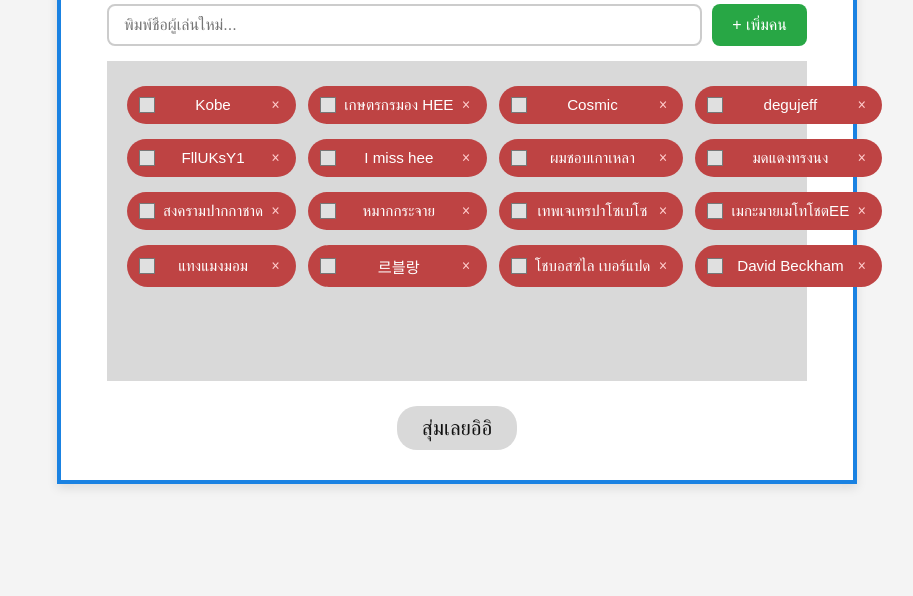
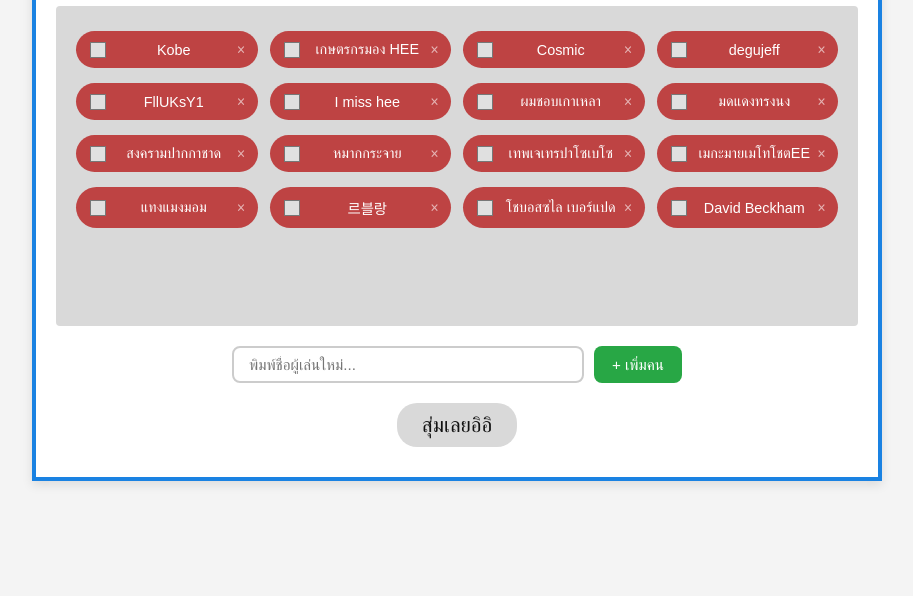
Before and after one commit to TestAppmoblie/RandomLOL, a plain HTML site: page index.html in a window 1280 px wide. Shown: the part 204-800 px from the top of the page, without its empty margins (183-1096 px from the left). Drawn offline with Linux system fonts and the light colour scheme.

Commit message:
Update index.html

```diff
--- a/index.html
+++ b/index.html
@@ -25,7 +25,7 @@
       background-color: #ffffff;
       border: 4px solid #1a82e2;
       width: 100%;
-      max-width: 800px;
+      max-width: 850px;
       padding: 30px 20px;
       box-shadow: 0 4px 10px rgba(0,0,0,0.1);
       display: flex;
@@ -41,52 +41,16 @@
       text-align: center;
     }
 
-    .add-player-box {
-      display: flex;
-      gap: 10px;
-      width: 100%;
-      max-width: 700px;
-      margin-bottom: 15px;
-    }
-
-    .add-player-box input {
-      flex: 1;
-      padding: 10px 15px;
-      border: 2px solid #ccc;
-      border-radius: 8px;
-      font-size: 1rem;
-      outline: none;
-    }
-
-    .add-player-box input:focus {
-      border-color: #1a82e2;
-    }
-
-    .btn-add {
-      background-color: #28a745;
-      color: white;
-      border: none;
-      padding: 10px 20px;
-      border-radius: 8px;
-      cursor: pointer;
-      font-size: 1rem;
-      transition: background 0.2s;
-    }
-
-    .btn-add:hover {
-      background-color: #218838;
-    }
-
     .board {
       background-color: #d9d9d9;
       width: 100%;
-      max-width: 700px;
       min-height: 320px;
       padding: 25px 20px;
-      margin-bottom: 25px;
+      margin-bottom: 20px;
+      border-radius: 4px;
     }
 
-    /* Grid layout for selection page */
+    /* Grid layout */
     .player-grid {
       display: grid;
       grid-template-columns: repeat(4, 1fr);
@@ -97,10 +61,10 @@
       background-color: #be4343;
       color: white;
       border-radius: 25px;
-      padding: 10px 12px;
+      padding: 10px 14px;
       display: flex;
       align-items: center;
-      justify-content: space-between;
+      position: relative;
       cursor: pointer;
       user-select: none;
       transition: transform 0.1s, background-color 0.2s;
@@ -135,36 +99,80 @@
     }
 
     .player-name {
-      font-size: 0.95rem;
+      font-size: 0.9rem;
       white-space: nowrap;
       overflow: hidden;
       text-overflow: ellipsis;
       flex: 1;
       text-align: center;
+      padding-right: 10px;
     }
 
+    /* ปุ่มลบแบบซ่อนเนียนๆ ด้านขวา */
     .btn-delete {
-      color: #ffcccc;
+      position: absolute;
+      right: 8px;
+      top: 50%;
+      transform: translateY(-50%);
+      color: rgba(255, 255, 255, 0.6);
       font-size: 12px;
       cursor: pointer;
-      padding: 0 4px;
-      margin-left: 4px;
+      padding: 2px 4px;
+      border-radius: 50%;
     }
 
     .btn-delete:hover {
       color: #ffffff;
-      font-weight: bold;
+      background-color: rgba(0,0,0,0.2);
+    }
+
+    /* กล่องเพิ่มชื่อผู้เล่น */
+    .add-player-box {
+      display: flex;
+      gap: 10px;
+      width: 100%;
+      max-width: 450px;
+      margin-bottom: 20px;
+    }
+
+    .add-player-box input {
+      flex: 1;
+      padding: 8px 15px;
+      border: 2px solid #ccc;
+      border-radius: 8px;
+      font-size: 0.95rem;
+      outline: none;
+    }
+
+    .add-player-box input:focus {
+      border-color: #1a82e2;
+    }
+
+    .btn-add {
+      background-color: #28a745;
+      color: white;
+      border: none;
+      padding: 8px 18px;
+      border-radius: 8px;
+      cursor: pointer;
+      font-size: 0.95rem;
+      transition: background 0.2s;
+      white-space: nowrap;
+    }
+
+    .btn-add:hover {
+      background-color: #218838;
     }
 
     /* Split Team Layout */
     .team-split {
       display: flex;
-      justify-content: space-between;
+      justify-content: space-around;
       width: 100%;
     }
 
     .team-column {
-      width: 45%;
+      width: 40%;
       display: flex;
       flex-direction: column;
       align-items: center;
@@ -190,7 +198,7 @@
       border-radius: 25px;
       padding: 10px 15px;
       width: 100%;
-      max-width: 180px;
+      max-width: 200px;
       text-align: center;
       font-size: 1rem;
       white-space: nowrap;
@@ -223,7 +231,7 @@
       display: none !important;
     }
 
-    @media (max-width: 650px) {
+    @media (max-width: 768px) {
       .player-grid {
         grid-template-columns: repeat(2, 1fr);
       }
@@ -237,16 +245,16 @@
 
     <!-- หน้าที่ 1: หน้าเลือกผู้เล่น -->
     <div id="page-selection" style="width: 100%; display: flex; flex-direction: column; align-items: center;">
+      <div class="board">
+        <div class="player-grid" id="player-grid"></div>
+      </div>
 
-      <!-- ช่องเพิ่มผู้เล่น -->
+      <!-- ช่องเพิ่มผู้เล่นอยู่ด้านล่างกรอบเทา -->
       <div class="add-player-box">
         <input type="text" id="new-player-input" placeholder="พิมพ์ชื่อผู้เล่นใหม่..." onkeypress="handleKeyPress(event)">
         <button class="btn-add" onclick="addPlayer()">+ เพิ่มคน</button>
       </div>
 
-      <div class="board">
-        <div class="player-grid" id="player-grid"></div>
-      </div>
       <button class="btn-action" onclick="startRandom()">สุ่มเลยอิอิ</button>
     </div>
 
@@ -272,7 +280,6 @@
   </div>
 
   <script>
-    // รายชื่อผู้เล่นเริ่มต้น
     const defaultPlayers = [
       "Kobe", "เกษตรกรมอง HEE", "Cosmic", "degujeff",
       "FllUKsY1", "I miss hee", "ผมชอบเกาเหลา", "มดแดงทรงนง",
@@ -282,7 +289,6 @@
 
     let players = [];
 
-    // โหลดข้อมูลจาก LocalStorage
     function loadPlayers() {
       const saved = localStorage.getItem('custom_players_data');
       if (saved) {
@@ -293,7 +299,6 @@
       }
     }
 
-    // เซฟข้อมูลลง LocalStorage
     function savePlayers() {
       localStorage.setItem('custom_players_data', JSON.stringify(players));
     }
@@ -419,7 +424,6 @@
       shuffleAndDisplay(selectedPlayers);
     }
 
-    // โหลดครั้งแรกเมื่อเปิดหน้าเว็บ
     loadPlayers();
     renderPlayers();
   </script>
```
